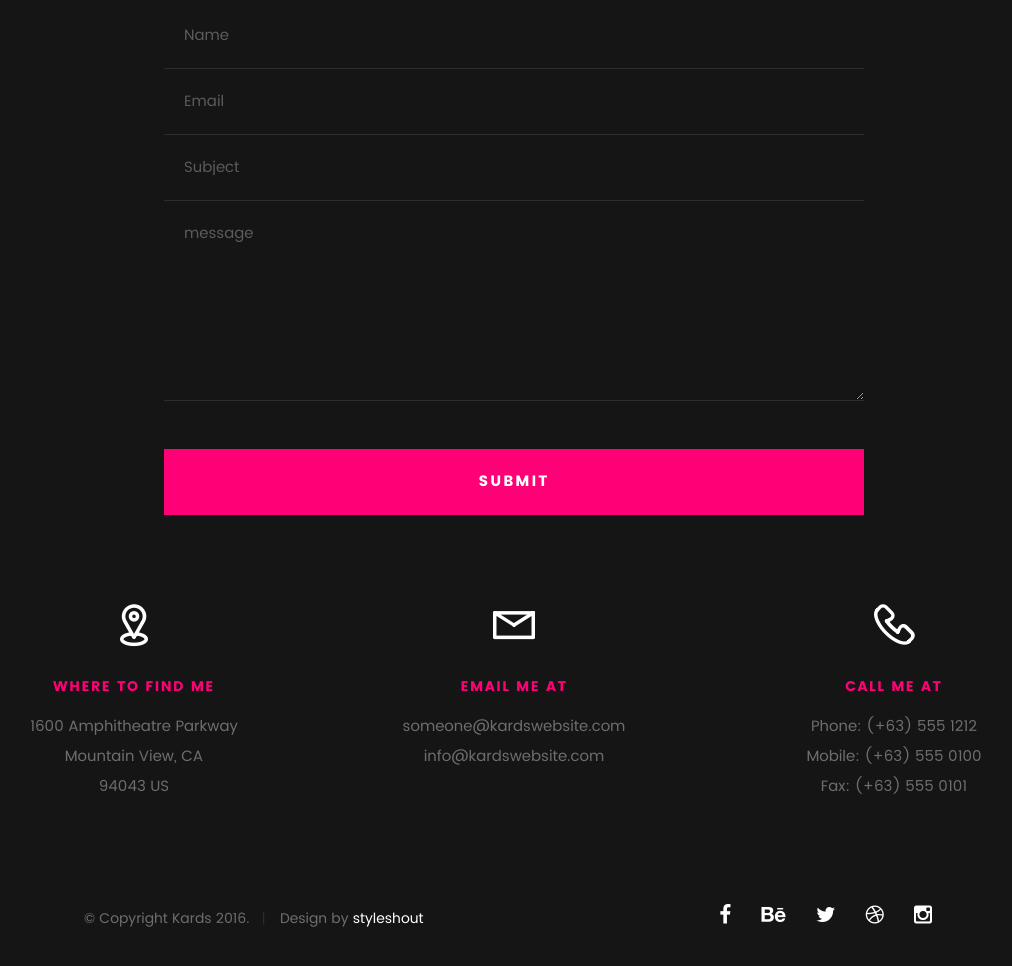
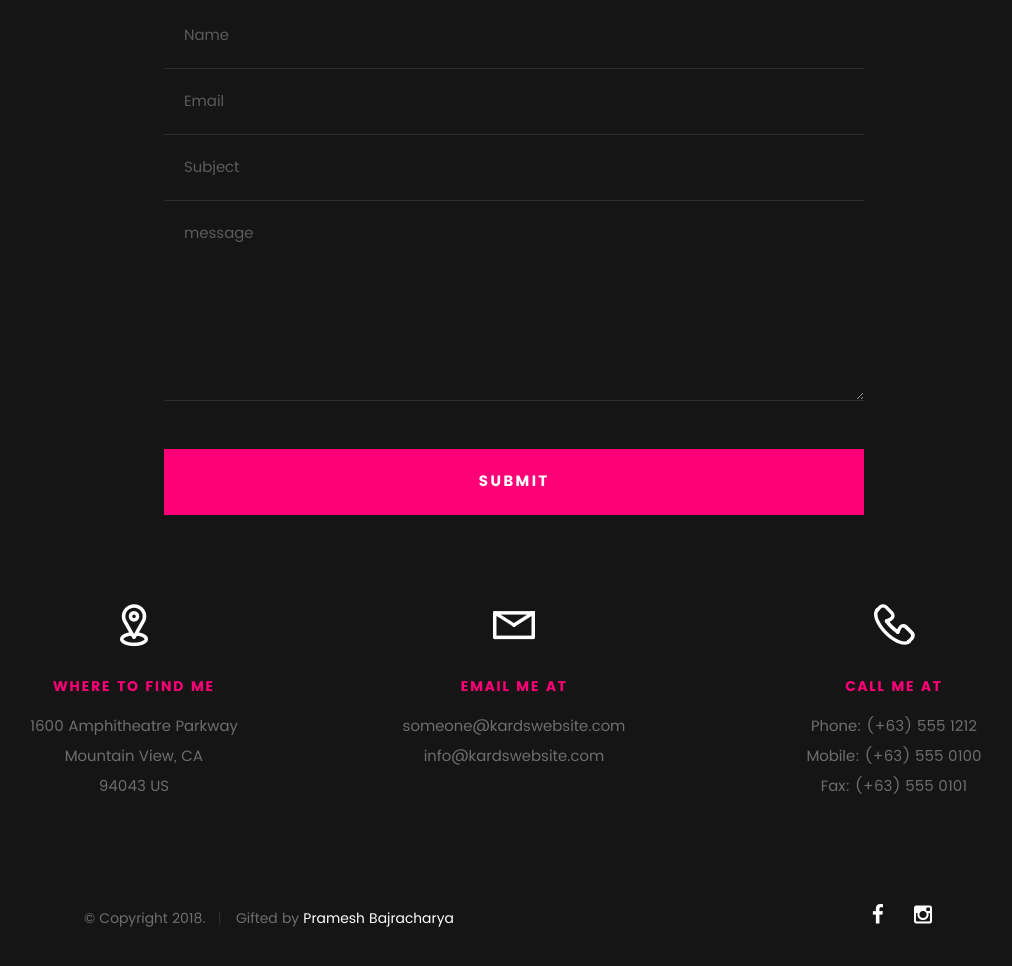
Before and after one commit to kribina/kribina.github.io, a plain HTML site: page index.html in a window 1280 px wide. Shown: the part 4235-5201 px from the top of the page, without its empty margins (126-1138 px from the left). Drawn offline with Linux system fonts and the light colour scheme; files whose address does not match are found by name.

Commit message:
Changing Links ..

```diff
--- a/index.html
+++ b/index.html
@@ -506,27 +506,12 @@
 
                 <ul class="footer-social">
                     <li>
-                        <a href="#">
+                        <a href="https://www.facebook.com/kribina.kachhyapati" target="_blank">
                             <i class="fa fa-facebook"></i>
                         </a>
                     </li>
                     <li>
-                        <a href="#">
-                            <i class="fa fa-behance"></i>
-                        </a>
-                    </li>
-                    <li>
-                        <a href="#">
-                            <i class="fa fa-twitter"></i>
-                        </a>
-                    </li>
-                    <li>
-                        <a href="#">
-                            <i class="fa fa-dribbble"></i>
-                        </a>
-                    </li>
-                    <li>
-                        <a href="#">
+                        <a href="https://www.instagram.com/kribina/" target="_blank">
                             <i class="fa fa-instagram"></i>
                         </a>
                     </li>
@@ -536,9 +521,9 @@
 
             <div class="col-six tab-full">
                 <div class="copyright">
-                    <span>© Copyright Kards 2016.</span>
-                    <span>Design by
-                        <a href="http://www.styleshout.com/">styleshout</a>
+                    <span>© Copyright 2018.</span>
+                    <span>Gifted by
+                        <a href="http://prameshbajra.github.io/">Pramesh Bajracharya</a>
                     </span>
                 </div>
             </div>
```
